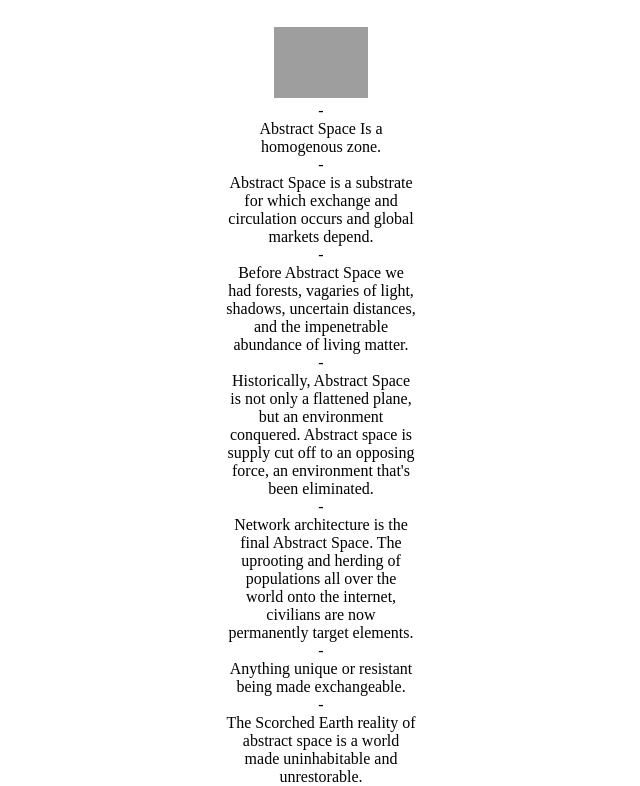
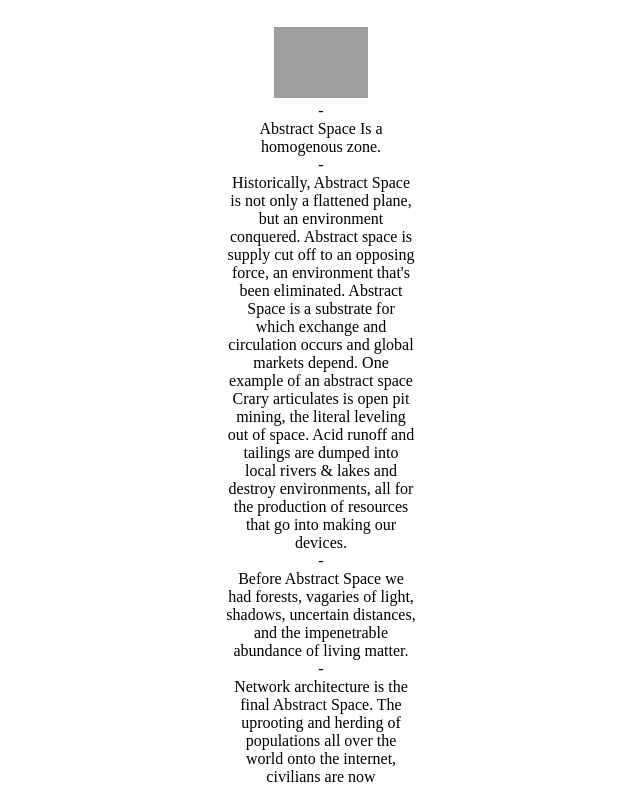
Before and after one commit to mreber/maxrebertimeline, a plain HTML site: page Travels_In_Hyperreality/abstractspace.html in a window 1280 px wide. Shown: the top 786 px of the page, without its empty margins (319-959 px from the left). Drawn offline with Linux system fonts and the light colour scheme; grey boxes are pictures that could not be loaded.

Commit message:
I dont even know lol

```diff
--- a/Travels_In_Hyperreality/abstractspace.html
+++ b/Travels_In_Hyperreality/abstractspace.html
@@ -16,11 +16,9 @@
     <br>-<br>
     Abstract Space Is a homogenous zone.
     <br>-<br>
-    Abstract Space is a substrate for which exchange and circulation occurs and global markets depend.
+    Historically, Abstract Space is not only a flattened plane, but an environment conquered. Abstract space is supply cut off to an opposing force, an environment that's been eliminated. Abstract Space is a substrate for which exchange and circulation occurs and global markets depend. One example of an abstract space Crary articulates is open pit mining, the literal leveling out of space. Acid runoff and tailings are dumped into local rivers & lakes and destroy environments, all for the production of resources that go into making our devices.
     <br>-<br>
     Before Abstract Space we had forests, vagaries of light, shadows, uncertain distances, and the impenetrable abundance of living matter.
-    <br>-<br>
-    Historically, Abstract Space is not only a flattened plane, but an environment conquered. Abstract space is supply cut off to an opposing force, an environment that's been eliminated.
     <br>-<br>
     Network architecture is the final Abstract Space. The uprooting and herding of populations all over the world onto the internet, civilians are now permanently target elements.
     <br>-<br>
```
Also changed, not shown: Travels_In_Hyperreality/Crary.html (+1 -1 lines), Travels_In_Hyperreality/cyberneticparadigm.html (+1 -1 lines).
